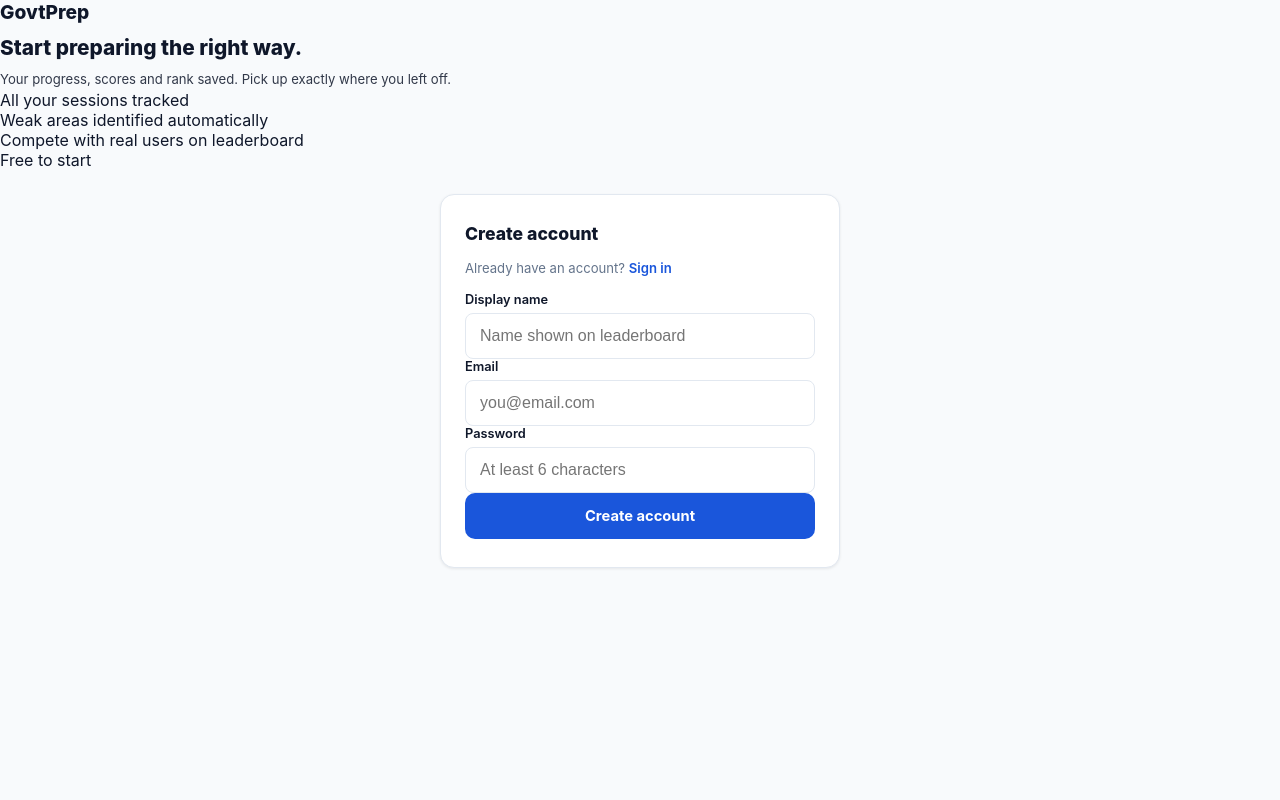
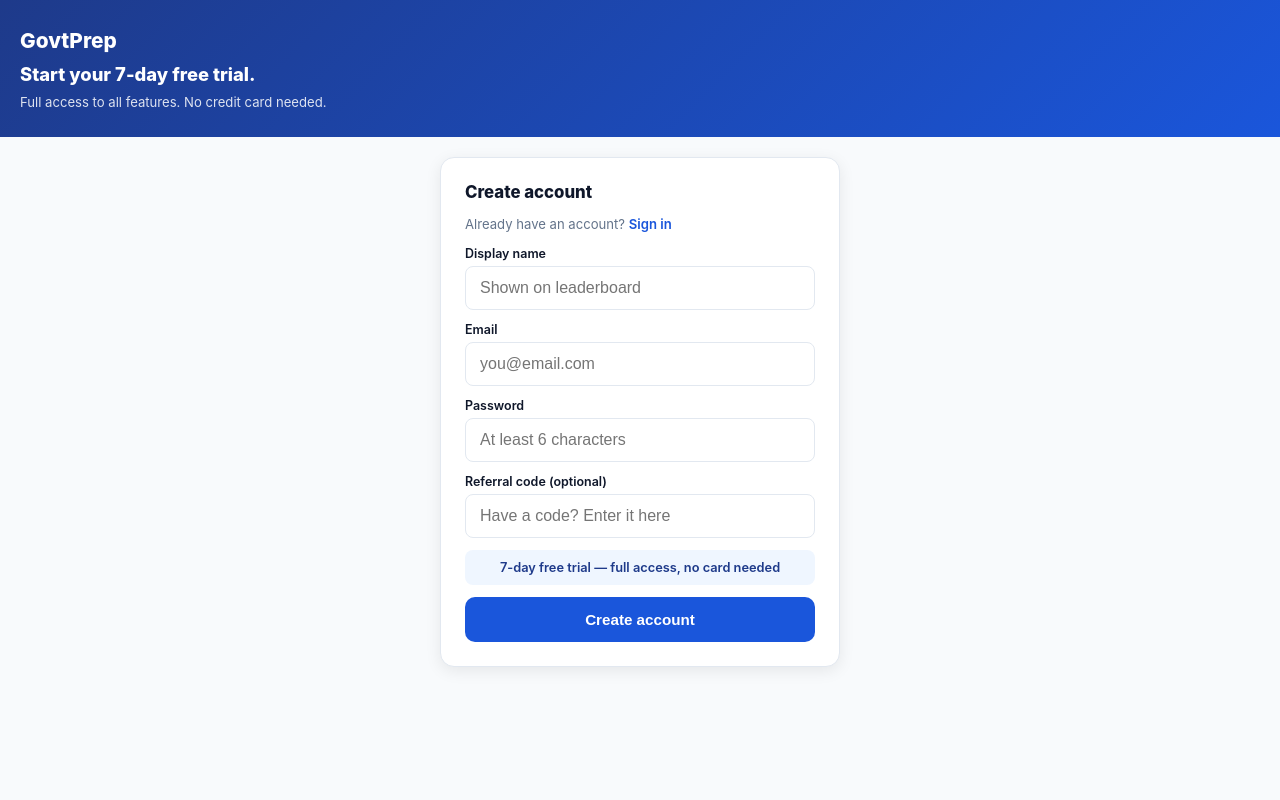
Before and after one commit to kanchang12/govtjob, a Flask app: page /register in a window 1280 px wide. Run offline with Flask 3, Linux system fonts and the light colour scheme.

Commit message:
Update register.html

```diff
--- a/templates/register.html
+++ b/templates/register.html
@@ -2,56 +2,88 @@
 <html lang="en">
 <head>
 <meta charset="UTF-8">
-<meta name="viewport" content="width=device-width, initial-scale=1">
+<meta name="viewport" content="width=device-width, initial-scale=1, maximum-scale=1">
 <meta name="theme-color" content="#1a56db">
-<link rel="manifest" href="/manifest.json">
-<title>Register - GovtPrep</title>
-<link rel="stylesheet" href="/static/css/style.css">
+<title>GovtPrep - Register</title>
+<style>
+*,*::before,*::after{box-sizing:border-box;margin:0;padding:0}
+body{font-family:-apple-system,BlinkMacSystemFont,'Segoe UI',Roboto,sans-serif;
+  background:#f8fafc;min-height:100vh;display:flex;flex-direction:column}
+.page{display:flex;flex-direction:column;min-height:100vh}
+.top{background:linear-gradient(135deg,#1e3a8a,#1a56db);color:#fff;padding:28px 20px 24px}
+.brand{font-size:1.3rem;font-weight:800;margin-bottom:10px}
+.headline{font-size:1.15rem;font-weight:800;line-height:1.3;margin-bottom:6px}
+.tagline{font-size:.82rem;opacity:.85;line-height:1.5}
+.bottom{flex:1;padding:20px 20px 40px;display:flex;align-items:flex-start;justify-content:center}
+.card{background:#fff;border:1px solid #e2e8f0;border-radius:14px;
+  padding:24px;width:100%;max-width:400px;
+  box-shadow:0 4px 16px rgba(0,0,0,.08);display:flex;flex-direction:column;gap:14px}
+.card-title{font-size:1.05rem;font-weight:800;color:#0f172a}
+.card-sub{font-size:.82rem;color:#64748b}
+.card-sub a{color:#1a56db;font-weight:600;text-decoration:none}
+.error{background:#fef2f2;border:1px solid #fecaca;color:#dc2626;border-radius:8px;padding:10px 14px;font-size:.82rem}
+.success{background:#f0fdf4;border:1px solid #bbf7d0;color:#16a34a;border-radius:8px;padding:10px 14px;font-size:.82rem}
+.field{display:flex;flex-direction:column;gap:5px}
+.label{font-size:.78rem;font-weight:600;color:#0f172a}
+.hint{font-size:.72rem;color:#94a3b8}
+input{border:1px solid #e2e8f0;border-radius:8px;padding:12px 14px;
+  font-size:16px;color:#0f172a;outline:none;width:100%;background:#fff;-webkit-appearance:none}
+input:focus{border-color:#1a56db}
+.btn{background:#1a56db;color:#fff;border:none;border-radius:10px;
+  padding:14px;font-size:.95rem;font-weight:700;cursor:pointer;width:100%;-webkit-appearance:none}
+.btn:active{background:#1648c0}
+.trial-note{background:#eff6ff;border-radius:8px;padding:10px 14px;font-size:.8rem;color:#1e3a8a;text-align:center;font-weight:600}
+</style>
 </head>
 <body>
-<div class="auth-wrap">
-  <div class="auth-left">
-    <div class="auth-brand">GovtPrep</div>
-    <h1 class="auth-headline">Start preparing the right way.</h1>
-    <p class="auth-tagline">Your progress, scores and rank saved. Pick up exactly where you left off.</p>
-    <div class="auth-points">
-      <div class="auth-point">All your sessions tracked</div>
-      <div class="auth-point">Weak areas identified automatically</div>
-      <div class="auth-point">Compete with real users on leaderboard</div>
-      <div class="auth-point">Free to start</div>
-    </div>
+<div class="page">
+  <div class="top">
+    <div class="brand">GovtPrep</div>
+    <div class="headline">Start your 7-day free trial.</div>
+    <div class="tagline">Full access to all features. No credit card needed.</div>
   </div>
 
-  <div class="auth-right">
-    <div class="auth-card">
-      <h2 class="auth-card-title">Create account</h2>
-      <p class="auth-card-sub">Already have an account? <a href="/login" class="auth-link">Sign in</a></p>
+  <div class="bottom">
+    <div class="card">
+      <div class="card-title">Create account</div>
+      <div class="card-sub">Already have an account? <a href="/login">Sign in</a></div>
 
       {% if error %}
-      <div class="auth-error">{{ error }}</div>
+      <div class="error">{{ error }}</div>
       {% endif %}
 
       {% if success %}
-      <div class="auth-success">{{ success }}</div>
-      {% endif %}
-
-      <form method="POST" action="/register">
+      <div class="success">{{ success }}</div>
+      {% else %}
+      <form method="POST" action="/register" style="display:flex;flex-direction:column;gap:12px">
         <div class="field">
-          <label class="field-label">Display name</label>
-          <input type="text" name="display_name" class="field-input"
-                 placeholder="Name shown on leaderboard" required maxlength="30">
+          <label class="label">Display name</label>
+          <input type="text" name="display_name" placeholder="Shown on leaderboard" required maxlength="30" autocomplete="name">
         </div>
         <div class="field">
-          <label class="field-label">Email</label>
-          <input type="email" name="email" class="field-input" placeholder="you@email.com" required>
+          <label class="label">Email</label>
+          <input type="email" name="email" placeholder="you@email.com" required autocomplete="email">
         </div>
         <div class="field">
-          <label class="field-label">Password</label>
-          <input type="password" name="password" class="field-input"
-                 placeholder="At least 6 characters" required minlength="6">
+          <label class="label">Password</label>
+          <input type="password" name="password" placeholder="At least 6 characters" required minlength="6" autocomplete="new-password">
         </div>
-        <button type="submit" class="btn-primary btn-full">Create account</button>
+        {% if referral_code %}
+        <div class="field">
+          <label class="label">Referral code</label>
+          <input type="text" name="referral_code" value="{{ referral_code }}" placeholder="Optional">
+          <div class="hint">You and your friend both get 7 extra days free</div>
+        </div>
+        {% else %}
+        <div class="field">
+          <label class="label">Referral code (optional)</label>
+          <input type="text" name="referral_code" placeholder="Have a code? Enter it here">
+        </div>
+        {% endif %}
+        <div class="trial-note">7-day free trial — full access, no card needed</div>
+        <button type="submit" class="btn">Create account</button>
       </form>
+      {% endif %}
     </div>
   </div>
 </div>
```
